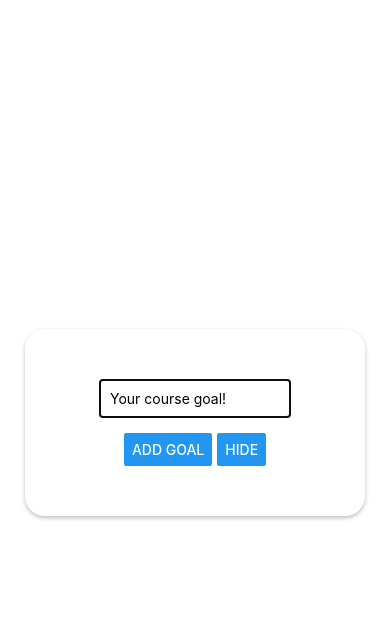
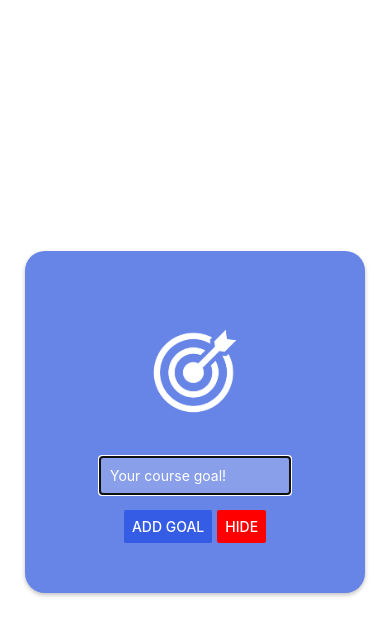
Before and after one commit to mouna-ben-mansour/RNCourse, a React Native app: screen / in a window 390 px wide. Both pictures are taken after a click on the button "ADD NEW GOAL". Shown: the top 636 px of the page. Built offline with nearby package versions, Linux system fonts and the light colour scheme.

Commit message:
use image and change style

```diff
--- a/components/GoalInput.js
+++ b/components/GoalInput.js
@@ -1,4 +1,4 @@
-import {Button, StyleSheet, TextInput, View, Modal} from "react-native";
+import {Button, StyleSheet, TextInput, View, Modal, Image} from "react-native";
 import {useState} from "react";
 
 function GoalInput(props) {
@@ -13,6 +13,7 @@
         <Modal visible={props.visible} animationType="slide">
             <View style={styles.inputContainer}>
                 <View style={styles.modalView}>
+                    <Image source={require('../assets/images/goal.png')} style={styles.image}/>
                 <TextInput
                     style={styles.textInput}
                     placeholder='Your course goal!'
@@ -20,11 +21,11 @@
                     value={enteredGoalText}
                 />
                 <View style={styles.buttonContainer}>
-                <Button title="Add Goal" onPress={()=> {
-                    props.onAddGoalHandler(enteredGoalText);
-                    setEnteredGoalText('')
-                }}/>
-                <Button title="Hide" onPress={props.onHide}/>
+                    <Button title="Add Goal" onPress={()=> {
+                        props.onAddGoalHandler(enteredGoalText);
+                        setEnteredGoalText('')
+                    }} color='#345ce5' />
+                    <Button title="Hide" onPress={props.onHide} color='red'/>
                 </View>
                 </View>
             </View>
@@ -39,6 +40,8 @@
         borderColor: '#ccc',
         width: '80%',
         padding: 10,
+        color: 'white',
+        backgroundColor: '#899fea'
 
     },
     inputContainer: {
@@ -47,9 +50,9 @@
         alignItems: 'center',
     },
     modalView: {
+        backgroundColor: '#6784e7',
         flexDirection: 'column',
         gap: 15,
-        backgroundColor: 'white',
         borderRadius: 20,
         padding: 50,
         alignItems: 'center',
@@ -65,6 +68,11 @@
     buttonContainer: {
         flexDirection: 'row',
         gap: 5
+    },
+    image: {
+        width: 100,
+        height: 100,
+        margin: 20
     }
 
 });
```
Also changed, not shown: assets/images/goal.png (added).
